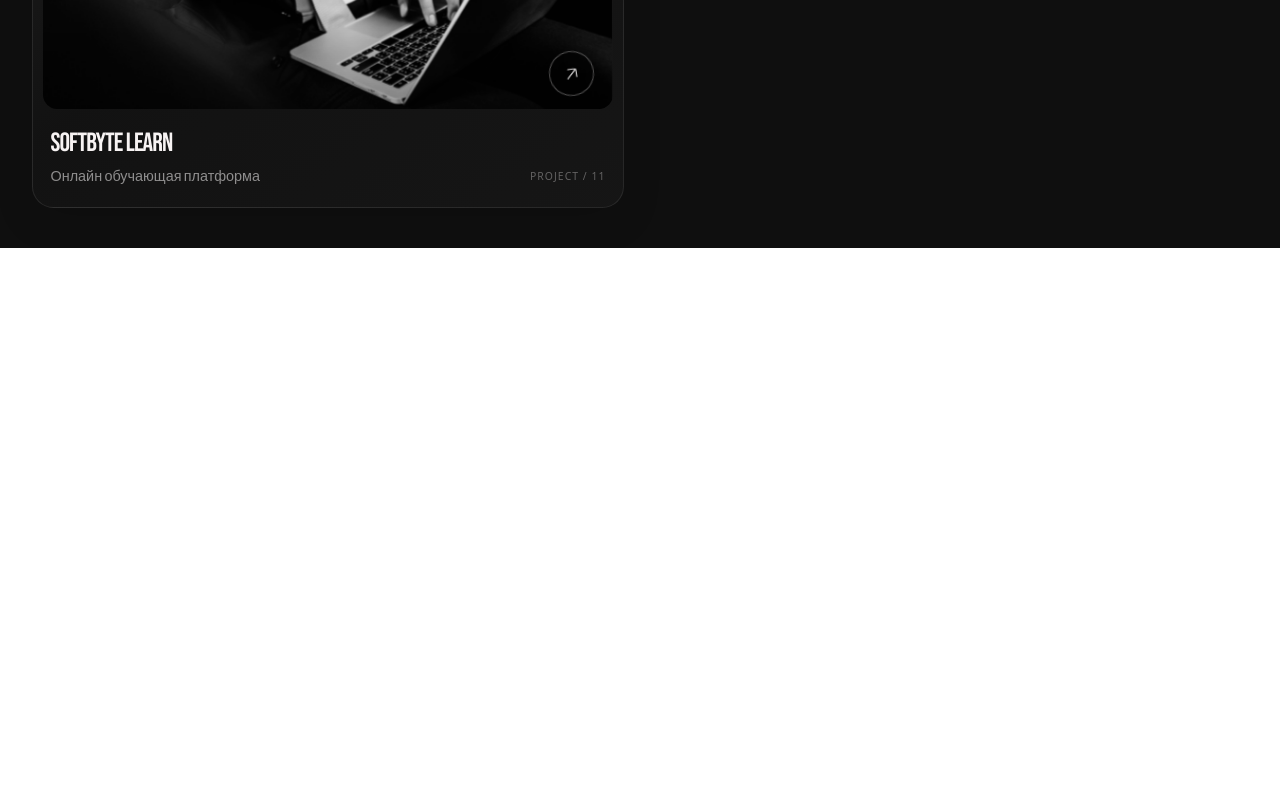
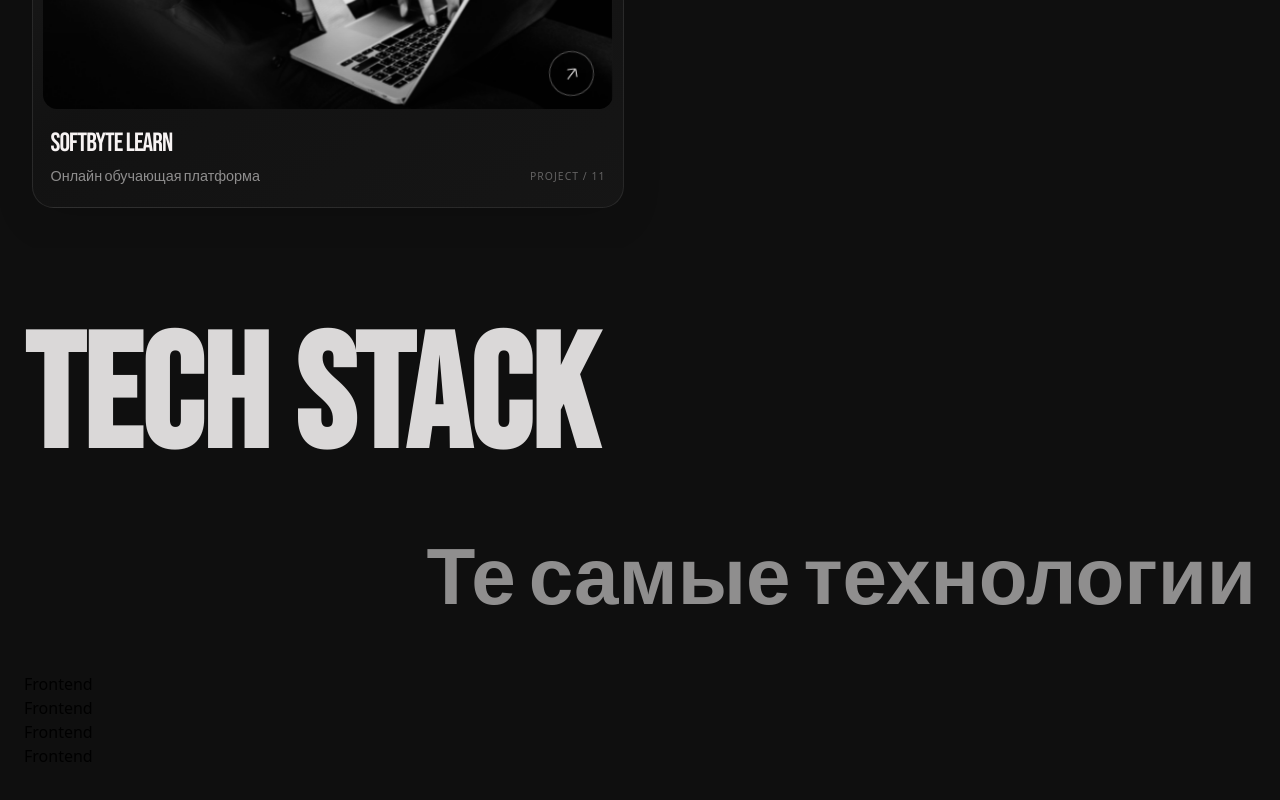
Before and after one commit to Maxim-Coder-arch/personal-website, a Next.js app: page / in a window 1280 px wide. Shown: the part 3956-4756 px from the top of the page. Before the commit the page ends 4204 px from the top, so only its background shows below. Built offline with nearby package versions, Linux system fonts and the light colour scheme; a web font is replaced by a local one.

Commit message:
feat: add tech interface

```diff
--- a/src/pages/main-page/ui/layer/main-page.tsx
+++ b/src/pages/main-page/ui/layer/main-page.tsx
@@ -2,6 +2,7 @@ import { HeroSection } from "@/src/widgets/hero-section";
 
 import styles from "../styles/main-page.module.scss";
 import { Projects } from "@/src/widgets/projects";
+import { TechStack } from "@/src/widgets/tech-stack";
 
 export const MainPage = () => {
 
@@ -11,6 +12,7 @@ export const MainPage = () => {
         <div className={`${styles["main-page-layer"]} min-h-screen`}>
             <HeroSection />
             <Projects />
+            <TechStack />
         </div>
     )
 }
--- a/src/widgets/tech-stack/ui/layer/tech-stack.tsx
+++ b/src/widgets/tech-stack/ui/layer/tech-stack.tsx
@@ -1,10 +1,220 @@
+import { ReactElement } from "react";
 import styles from "../styles/tech-stack.module.scss";
+
+export interface ITecnology {
+    id: string;
+    title: string;
+    description: string;
+    icons: {
+        id: string;
+        svgImage: ReactElement;
+        pointerLabel: string;
+    }[];
+}
+
+export const JsIcon = () => {
+    return (
+        <svg xmlns="http://www.w3.org/2000/svg" width="1em" height="1em" viewBox="0 0 256 256">
+            <path d="M0 0h256v256H0z" fill="none" />
+            <path fill="#f7df1e" d="M0 0h256v256H0z" />
+            <path d="m67.312 213.932l19.59-11.856c3.78 6.701 7.218 12.371 15.465 12.371c7.905 0 12.89-3.092 12.89-15.12v-81.798h24.057v82.138c0 24.917-14.606 36.259-35.916 36.259c-19.245 0-30.416-9.967-36.087-21.996m85.07-2.576l19.588-11.341c5.157 8.421 11.859 14.607 23.715 14.607c9.969 0 16.325-4.984 16.325-11.858c0-8.248-6.53-11.17-17.528-15.98l-6.013-2.58c-17.357-7.387-28.87-16.667-28.87-36.257c0-18.044 13.747-31.792 35.228-31.792c15.294 0 26.292 5.328 34.196 19.247l-18.732 12.03c-4.125-7.389-8.591-10.31-15.465-10.31c-7.046 0-11.514 4.468-11.514 10.31c0 7.217 4.468 10.14 14.778 14.608l6.014 2.577c20.45 8.765 31.963 17.7 31.963 37.804c0 21.654-17.012 33.51-39.867 33.51c-22.339 0-36.774-10.654-43.819-24.574" />
+        </svg>
+    )
+}
+
+export const tecnologies: ITecnology[] = [
+    {
+        id: "1",
+        title: "Frontend",
+        description: "Мое основное направление. Эти технологии я знаю лучше всего",
+        icons: [
+            {
+                id: `icon-${crypto.randomUUID()}`,
+                svgImage: <JsIcon />,
+                pointerLabel: "Javascript",
+            },
+            {
+                id: `icon-${crypto.randomUUID()}`,
+                svgImage: <JsIcon />,
+                pointerLabel: "Javascript",
+            },
+            {
+                id: `icon-${crypto.randomUUID()}`,
+                svgImage: <JsIcon />,
+                pointerLabel: "Javascript",
+            },
+            {
+                id: `icon-${crypto.randomUUID()}`,
+                svgImage: <JsIcon />,
+                pointerLabel: "Javascript",
+            },
+            {
+                id: `icon-${crypto.randomUUID()}`,
+                svgImage: <JsIcon />,
+                pointerLabel: "Javascript",
+            },
+            {
+                id: `icon-${crypto.randomUUID()}`,
+                svgImage: <JsIcon />,
+                pointerLabel: "Javascript",
+            },
+            {
+                id: `icon-${crypto.randomUUID()}`,
+                svgImage: <JsIcon />,
+                pointerLabel: "Javascript",
+            },
+        ],
+    },
+    {
+        id: "2",
+        title: "Frontend",
+        description: "Мое основное направление. Эти технологии я знаю лучше всего",
+        icons: [
+            {
+                id: `icon-${crypto.randomUUID()}`,
+                svgImage: <JsIcon />,
+                pointerLabel: "Javascript",
+            },
+            {
+                id: `icon-${crypto.randomUUID()}`,
+                svgImage: <JsIcon />,
+                pointerLabel: "Javascript",
+            },
+            {
+                id: `icon-${crypto.randomUUID()}`,
+                svgImage: <JsIcon />,
+                pointerLabel: "Javascript",
+            },
+            {
+                id: `icon-${crypto.randomUUID()}`,
+                svgImage: <JsIcon />,
+                pointerLabel: "Javascript",
+            },
+            {
+                id: `icon-${crypto.randomUUID()}`,
+                svgImage: <JsIcon />,
+                pointerLabel: "Javascript",
+            },
+            {
+                id: `icon-${crypto.randomUUID()}`,
+                svgImage: <JsIcon />,
+                pointerLabel: "Javascript",
+            },
+            {
+                id: `icon-${crypto.randomUUID()}`,
+                svgImage: <JsIcon />,
+                pointerLabel: "Javascript",
+            },
+        ],
+    },
+    {
+        id: "3",
+        title: "Frontend",
+        description: "Мое основное направление. Эти технологии я знаю лучше всего",
+        icons: [
+            {
+                id: `icon-${crypto.randomUUID()}`,
+                svgImage: <JsIcon />,
+                pointerLabel: "Javascript",
+            },
+            {
+                id: `icon-${crypto.randomUUID()}`,
+                svgImage: <JsIcon />,
+                pointerLabel: "Javascript",
+            },
+            {
+                id: `icon-${crypto.randomUUID()}`,
+                svgImage: <JsIcon />,
+                pointerLabel: "Javascript",
+            },
+            {
+                id: `icon-${crypto.randomUUID()}`,
+                svgImage: <JsIcon />,
+                pointerLabel: "Javascript",
+            },
+            {
+                id: `icon-${crypto.randomUUID()}`,
+                svgImage: <JsIcon />,
+                pointerLabel: "Javascript",
+            },
+            {
+                id: `icon-${crypto.randomUUID()}`,
+                svgImage: <JsIcon />,
+                pointerLabel: "Javascript",
+            },
+            {
+                id: `icon-${crypto.randomUUID()}`,
+                svgImage: <JsIcon />,
+                pointerLabel: "Javascript",
+            },
+        ],
+    },
+    {
+        id: "4",
+        title: "Frontend",
+        description: "Мое основное направление. Эти технологии я знаю лучше всего",
+        icons: [
+            {
+                id: `icon-${crypto.randomUUID()}`,
+                svgImage: <JsIcon />,
+                pointerLabel: "Javascript",
+            },
+            {
+                id: `icon-${crypto.randomUUID()}`,
+                svgImage: <JsIcon />,
+                pointerLabel: "Javascript",
+            },
+            {
+                id: `icon-${crypto.randomUUID()}`,
+                svgImage: <JsIcon />,
+                pointerLabel: "Javascript",
+            },
+            {
+                id: `icon-${crypto.randomUUID()}`,
+                svgImage: <JsIcon />,
+                pointerLabel: "Javascript",
+            },
+            {
+                id: `icon-${crypto.randomUUID()}`,
+                svgImage: <JsIcon />,
+                pointerLabel: "Javascript",
+            },
+            {
+                id: `icon-${crypto.randomUUID()}`,
+                svgImage: <JsIcon />,
+                pointerLabel: "Javascript",
+            },
+            {
+                id: `icon-${crypto.randomUUID()}`,
+                svgImage: <JsIcon />,
+                pointerLabel: "Javascript",
+            },
+        ],
+    },
+]
 
 export const TechStack = () => {
     return (
         <section id="tech-stack">
-            <div className={`${styles["tech-stack"]} min-h-screen`}>
+            <div className={`${styles["tech-stack"]} min-h-screen py-8 px-6 flex flex-col gap-8`}>
+                <div className={`${styles["tech-stack__heading"]} w-full flex flex-col`}>
+                    <div className="w-full flex justify-start">
+                        <h2>Tech stack</h2>
+                    </div>
+                    <div className="w-full flex justify-end">
+                        <h3>Те самые технологии</h3>
+                    </div>
+                </div>
 
+                <div className={`${styles["tech-stack__grid"]}`}>
+                    {tecnologies.map(tech => {
+                        return (
+                            <div key={tech.id} className={`${styles["tech-stack__grid__card"]}`}>
+                                {tech.title}
+                            </div>
+                        )
+                    })}
+                </div>
             </div>
         </section>
     )
--- a/src/widgets/tech-stack/ui/styles/tech-stack.module.scss
+++ b/src/widgets/tech-stack/ui/styles/tech-stack.module.scss
@@ -1,5 +1,15 @@
 @use "../../../../app/styles/scss/includes" as *;
 
 .tech-stack {
+    background-color: $bg-color;
 
+    &__heading {
+        & h2 {
+            @include font(clamp(10rem, 1.15vw, 1.3rem), 800, $white);
+        }
+
+        & h3 {
+            @include font(clamp(5rem, 1.15vw, 1.3rem), 800, $light-grey);
+        }
+    }
 }
```
